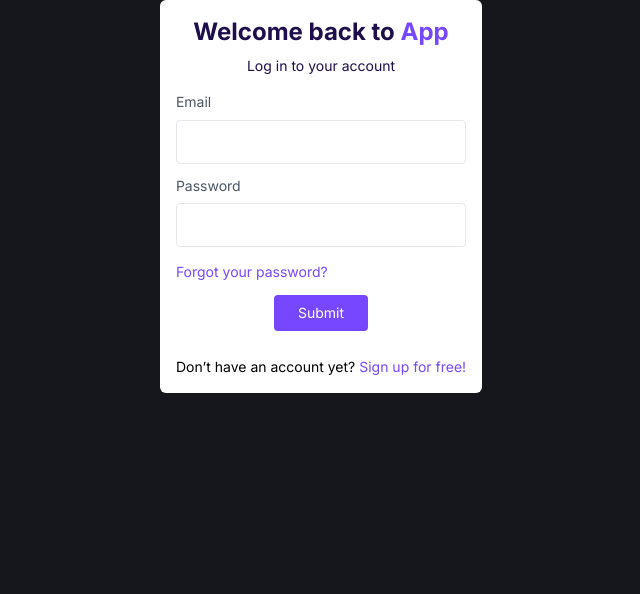
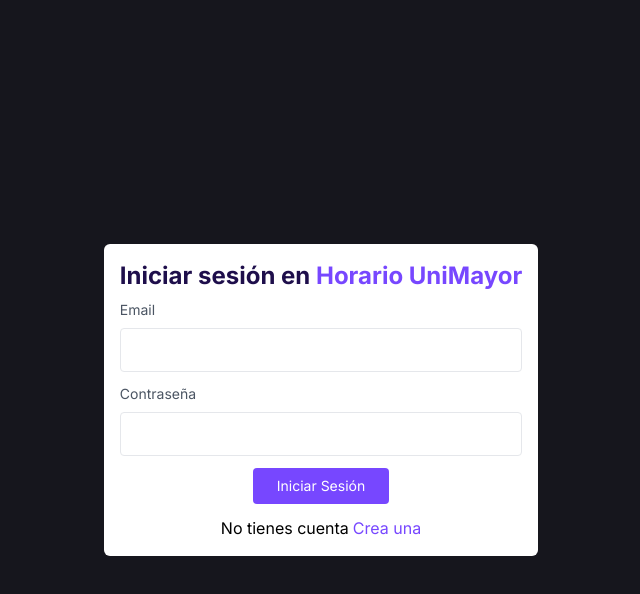
Before and after one commit to igrisdev/horario_unimayor, a Next.js app: page /login in a window 1280 px wide. Shown: the top 594 px of the page, without its empty margins (319-959 px from the left). Built offline with nearby package versions, Linux system fonts and the light colour scheme.

Commit message:
view of login finished

```diff
--- a/src/app/(vista)/login/page.jsx
+++ b/src/app/(vista)/login/page.jsx
@@ -1,12 +1,9 @@
 export default function Login() {
   return (
-    <main className='grid place-content-center'>
+    <main className='grid place-content-center h-screen'>
       <div class='max-w-md relative flex flex-col p-4 rounded-md text-black bg-white'>
         <div class='text-2xl font-bold mb-2 text-[#1e0e4b] text-center'>
-          Welcome back to <span class='text-[#7747ff]'>App</span>
-        </div>
-        <div class='text-sm font-normal mb-4 text-center text-[#1e0e4b]'>
-          Log in to your account
+          Iniciar sesión en <span class='text-[#7747ff]'>Horario UniMayor</span>
         </div>
         <form class='flex flex-col gap-3'>
           <div class='block relative'>
@@ -19,6 +16,7 @@
             <input
               type='text'
               id='email'
+              name='email'
               class='rounded border border-gray-200 text-sm w-full font-normal leading-[18px] text-black tracking-[0px] appearance-none block h-11 m-0 p-[11px] focus:ring-2 ring-offset-2  ring-gray-900 outline-0'
             />
           </div>
@@ -27,36 +25,30 @@
               for='password'
               class='block text-gray-600 cursor-text text-sm leading-[140%] font-normal mb-2'
             >
-              Password
+              Contraseña
             </label>
             <input
               type='text'
               id='password'
+              name='password'
               class='rounded border border-gray-200 text-sm w-full font-normal leading-[18px] text-black tracking-[0px] appearance-none block h-11 m-0 p-[11px] focus:ring-2 ring-offset-2 ring-gray-900 outline-0'
             />
           </div>
-          <div>
-            <a
-              class='text-sm text-[#7747ff]'
-              href='#'
-            >
-              Forgot your password?
-            </a>
-          </div>
+
           <button
             type='submit'
             class='bg-[#7747ff] w-max m-auto px-6 py-2 rounded text-white text-sm font-normal'
           >
-            Submit
+            Iniciar Sesión
           </button>
         </form>
-        <div class='text-sm text-center mt-[1.6rem]'>
-          Don’t have an account yet?{' '}
+        <div class='flex gap-1 items-center justify-center mt-3'>
+          No tienes cuenta
           <a
-            class='text-sm text-[#7747ff]'
-            href='#'
+            class='text-[#7747ff]'
+            href='/register'
           >
-            Sign up for free!
+            Crea una
           </a>
         </div>
       </div>
--- a/src/app/(vista)/register/page.jsx
+++ b/src/app/(vista)/register/page.jsx
@@ -87,7 +87,7 @@
           </button>
         </form>
         <div class='flex gap-1 items-center justify-center mt-3'>
-          Ya tiene cuenta
+          Ya tienes cuenta
           <a
             class='text-[#7747ff]'
             href='/login'
```
